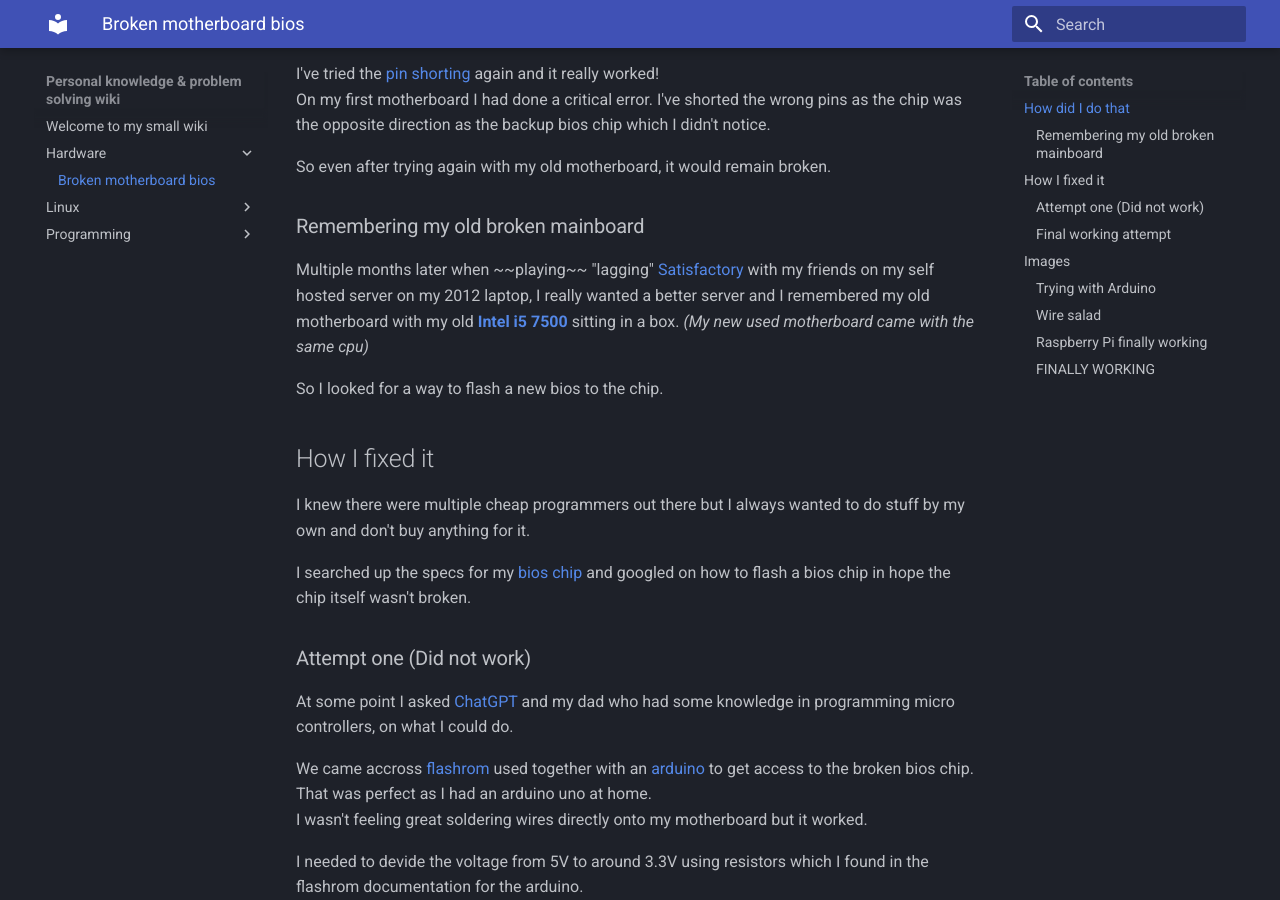
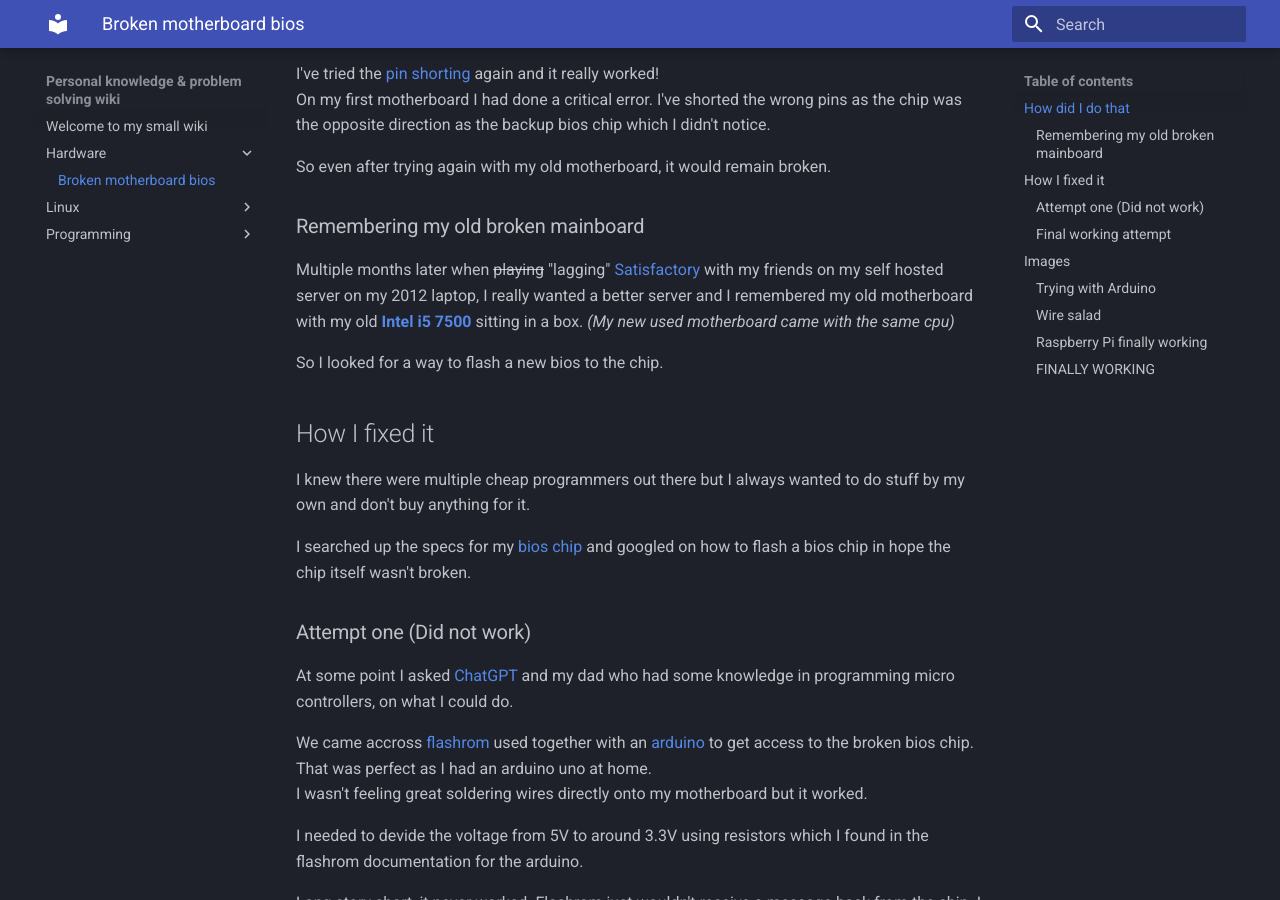
Before and after one commit to Farmer-Markus/Personal-Wiki, an MkDocs documentation site: the page built from docs/hardware/motherboard-bios-broken.md, in a window 1280 px wide and 900 px high, scrolled down 304 px. Built offline with MkDocs 1.6.1 and Material for MkDocs 9.7.7, drawn with Linux system fonts in a browser that asks for light colours.

Commit message:
Fixed tilde not crossing out text

```diff
--- a/mkdocs.yml
+++ b/mkdocs.yml
@@ -17,3 +17,5 @@
   - pymdownx.inlinehilite
   - pymdownx.snippets
   - pymdownx.superfences
+  - pymdownx.extra
+  - pymdownx.tilde
```
